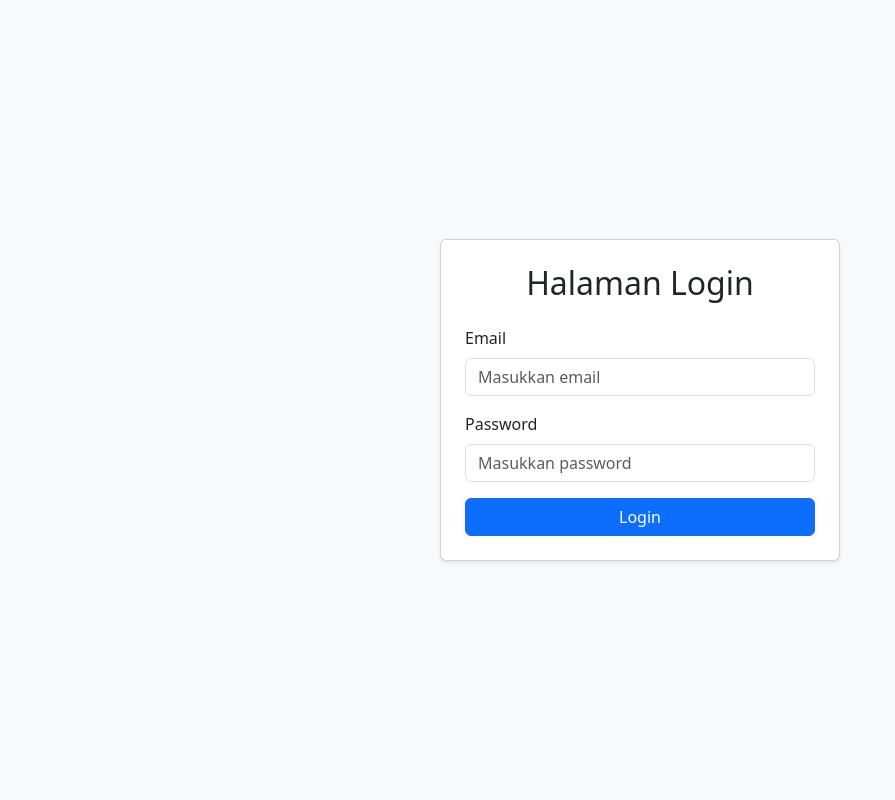
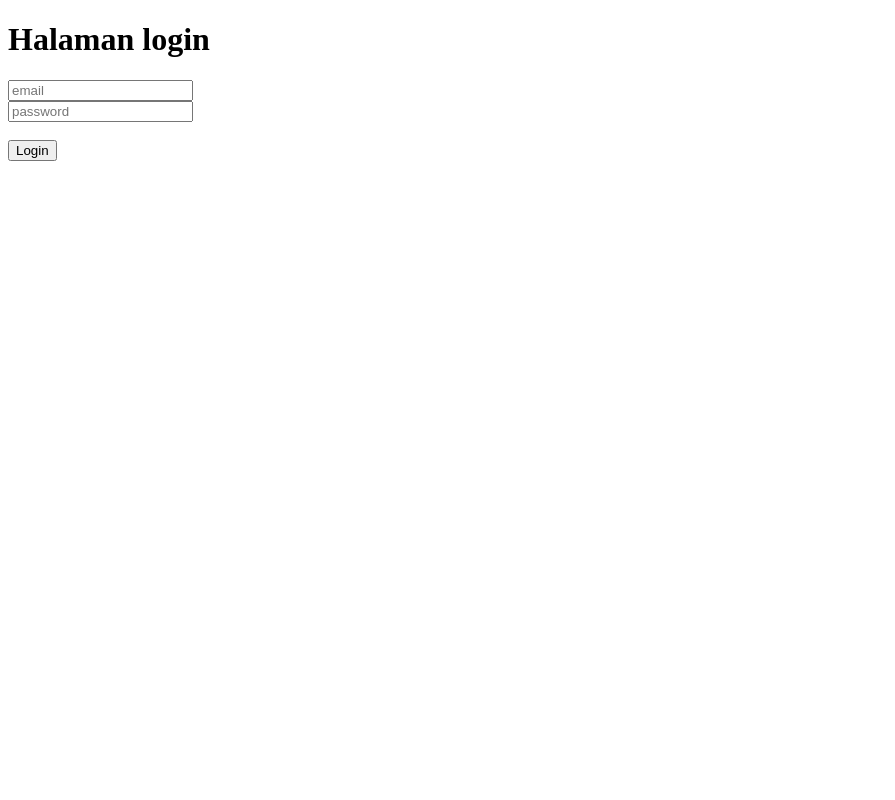
Before and after one commit to ZIKRYAHMADFAHREZI/kebab, a PHP site: page /login.php in a window 1280 px wide. Shown: the whole page, without its empty margins (0-895 px from the left). Run offline with PHP 8.4, Linux system fonts and the light colour scheme.

Commit message:
Update login.php

```diff
--- a/login.php
+++ b/login.php
@@ -3,30 +3,17 @@
 <head>
     <meta charset="UTF-8">
     <meta name="viewport" content="width=device-width, initial-scale=1.0">
-    <title>Login</title>
-    <!-- Link Bootstrap CSS -->
-    <link href="https://cdn.jsdelivr.net/npm/bootstrap@5.3.0/dist/css/bootstrap.min.css" rel="stylesheet">
+    <title>Loginkan</title>
 </head>
-<body class="bg-light">
+<body>
+    <h1>Halaman login</h1>
 
-    <div class="container d-flex justify-content-center align-items-center vh-100">
-        <div class="card shadow-sm p-4" style="width: 100%; max-width: 400px;">
-            <h2 class="text-center mb-4">Halaman Login</h2>
-            <form action="./rs/admin.php" method="post">
-                <div class="mb-3">
-                    <label for="email" class="form-label">Email</label>
-                    <input type="email" name="email" id="email" class="form-control" placeholder="Masukkan email" required>
-                </div>
-                <div class="mb-3">
-                    <label for="password" class="form-label">Password</label>
-                    <input type="password" name="password" id="password" class="form-control" placeholder="Masukkan password" required>
-                </div>
-                <button type="submit" name="submit" class="btn btn-primary w-100">Login</button>
-            </form>
-        </div>
-    </div>
-
-    <!-- Link Bootstrap JS -->
-    <script src="https://cdn.jsdelivr.net/npm/bootstrap@5.3.0/dist/js/bootstrap.bundle.min.js"></script>
+    <form action="./rusdi/admin.php" method="post">
+        <input type="email" name="email" id="email" placeholder="email"/>
+        <br>
+        <input type="password" name="password" id="password" placeholder="password"/>
+        <br><br>
+        <button type="submit" name="submit">Login</button>
+    </form>
 </body>
 </html>
```
